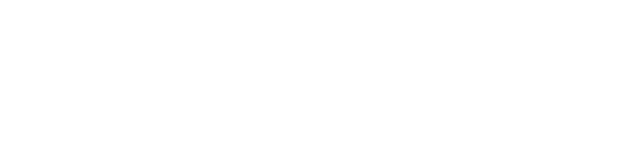
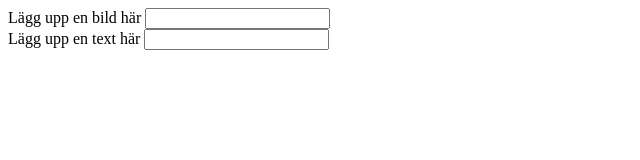
Before and after one commit to QueAnkan/s3-lambda-group-project, a plain HTML site: page index.html in a window 1280 px wide. Shown: the whole page, without its empty margins (0-640 px from the left). Drawn offline with Linux system fonts and the light colour scheme.

Commit message:
first basic structure

```diff
--- a/index.html
+++ b/index.html
@@ -6,6 +6,13 @@
 	<title>Document</title>
 </head>
 <body>
-
+	<section  class="body_section-add-picture">
+		<label for="section_input-add-picture">Lägg upp en bild här</label>
+		<input id="section_input-add-picture" type="text">
+	</section>
+	<section class="body_section-add-text">
+		<label for="section_input-add-text"> Lägg upp en text här</label>
+		<input id="section_input-add-text" type="text">
+	</section>
 </body>
 </html>
```
